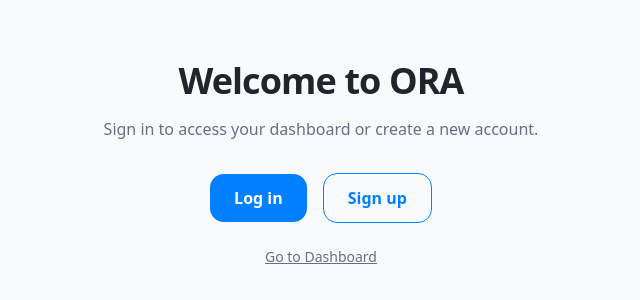
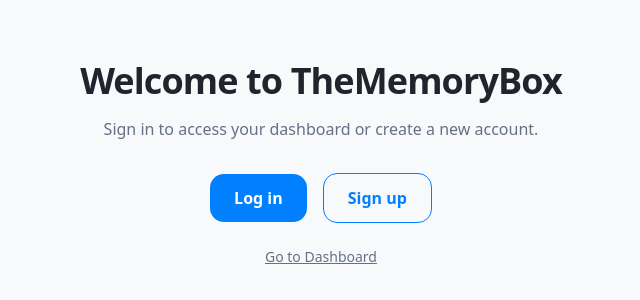
Before and after one commit to nishakp3005/TheMemoryBox-revamp, a Next.js app: page /landing in a window 1280 px wide. Shown: the part 236-536 px from the top of the page, without its empty margins (319-959 px from the left). Built offline with nearby package versions, Linux system fonts and the light colour scheme.

Commit message:
refactor: update project name from ORA to TheMemoryBox across all relevant files

```diff
--- a/package.json
+++ b/package.json
@@ -1,5 +1,5 @@
 {
-  "name": "ORA",
+  "name": "thememorybox",
   "version": "0.1.0",
   "private": true,
   "scripts": {
--- a/src/app/landing/page.tsx
+++ b/src/app/landing/page.tsx
@@ -4,7 +4,7 @@ export default function Landing() {
   return (
     <main className="min-h-screen flex items-center justify-center bg-gradient-to-b from-background to-background/80 p-8">
       <div className="max-w-2xl w-full text-center">
-        <h1 className="text-4xl font-bold mb-4">Welcome to ORA</h1>
+        <h1 className="text-4xl font-bold mb-4">Welcome to TheMemoryBox</h1>
         <p className="text-muted-foreground mb-8">
           Sign in to access your dashboard or create a new account.
         </p>
--- a/src/app/layout.tsx
+++ b/src/app/layout.tsx
@@ -14,8 +14,8 @@ const geistMono = Geist_Mono({
 });
 
 export const metadata: Metadata = {
-  title: "ORA",
-  description: "ORA helps you find your signature scent.",
+  title: "The Memory Box",
+  description: "The Memory Box is a web application that allows users to create and share their memories in a digital format. Users can create memory boxes, add photos, videos, and notes to their boxes, and share them with friends and family.",
 };
 
 export default function RootLayout({
--- a/src/components/pages/Dashboard.tsx
+++ b/src/components/pages/Dashboard.tsx
@@ -42,7 +42,7 @@ const Dashboard = () => {
         <div className="max-w-7xl mx-auto px-4 py-3">
           <div className="grid grid-cols-3 gap-4 items-center">
             <div className="flex items-center">
-              <div className="text-lg font-semibold bungee">ORA</div>
+              <div className="text-lg font-semibold bungee">TheMemoryBox</div>
             </div>
 
             <div className="flex justify-center">
--- a/src/components/pages/DashboardHeader.tsx
+++ b/src/components/pages/DashboardHeader.tsx
@@ -30,7 +30,7 @@ export default function DashboardHeader() {
       <div className="max-w-7xl mx-auto px-4 py-3">
         <div className="grid grid-cols-3 gap-4 items-center">
           <div className="flex items-center">
-            <div className="text-lg font-semibold bungee">ORA</div>
+            <div className="text-lg font-semibold bungee">TheMemoryBox</div>
           </div>
 
           <div className="flex justify-center">
--- a/src/components/pages/Forgot-password.tsx
+++ b/src/components/pages/Forgot-password.tsx
@@ -74,7 +74,7 @@ const ForgotPassword = () => {
               <div className="w-8 h-8 rounded-md bg-primary/90 flex items-center justify-center text-white font-bold">
                 A
               </div>
-              <h1 className="text-2xl font-bold">ORA</h1>
+              <h1 className="text-2xl font-bold">TheMemoryBox</h1>
             </div>
           </Link>
         </div>
--- a/src/components/pages/Login.tsx
+++ b/src/components/pages/Login.tsx
@@ -69,9 +69,9 @@ const Login = () => {
           <Link href="/" className="inline-block">
             <div className="flex items-center justify-center space-x-2">
               <div className="w-8 h-8 rounded-md bg-primary/90 flex items-center justify-center text-white font-bold">
-                <img src="./logo-whitebg.png" alt="ORA Logo" />
+                <img src="./logo-whitebg.png" alt="TheMemoryBox Logo" />
               </div>
-              <h1 className="text-2xl font-bold">ORA</h1>
+              <h1 className="text-2xl font-bold">TheMemoryBox</h1>
             </div>
           </Link>
         </div>
--- a/src/components/pages/Reset-password.tsx
+++ b/src/components/pages/Reset-password.tsx
@@ -101,7 +101,7 @@ const ResetPassword = () => {
               <div className="w-8 h-8 rounded-md bg-primary/90 flex items-center justify-center text-white font-bold">
                 A
               </div>
-              <h1 className="text-2xl font-bold">ORA</h1>
+              <h1 className="text-2xl font-bold">TheMemoryBox</h1>
             </div>
           </Link>
         </div>
--- a/src/components/pages/Signup.tsx
+++ b/src/components/pages/Signup.tsx
@@ -87,7 +87,7 @@ const Signup = () => {
               <div className="w-8 h-8 rounded-md bg-primary/90 flex items-center justify-center text-white font-bold">
                 A
               </div>
-              <h1 className="text-2xl font-bold">ORA</h1>
+              <h1 className="text-2xl font-bold">TheMemoryBox</h1>
             </div>
           </Link>
         </div>
```
Also changed, not shown: 1 other file (tests, documents, lock files or other folders).
